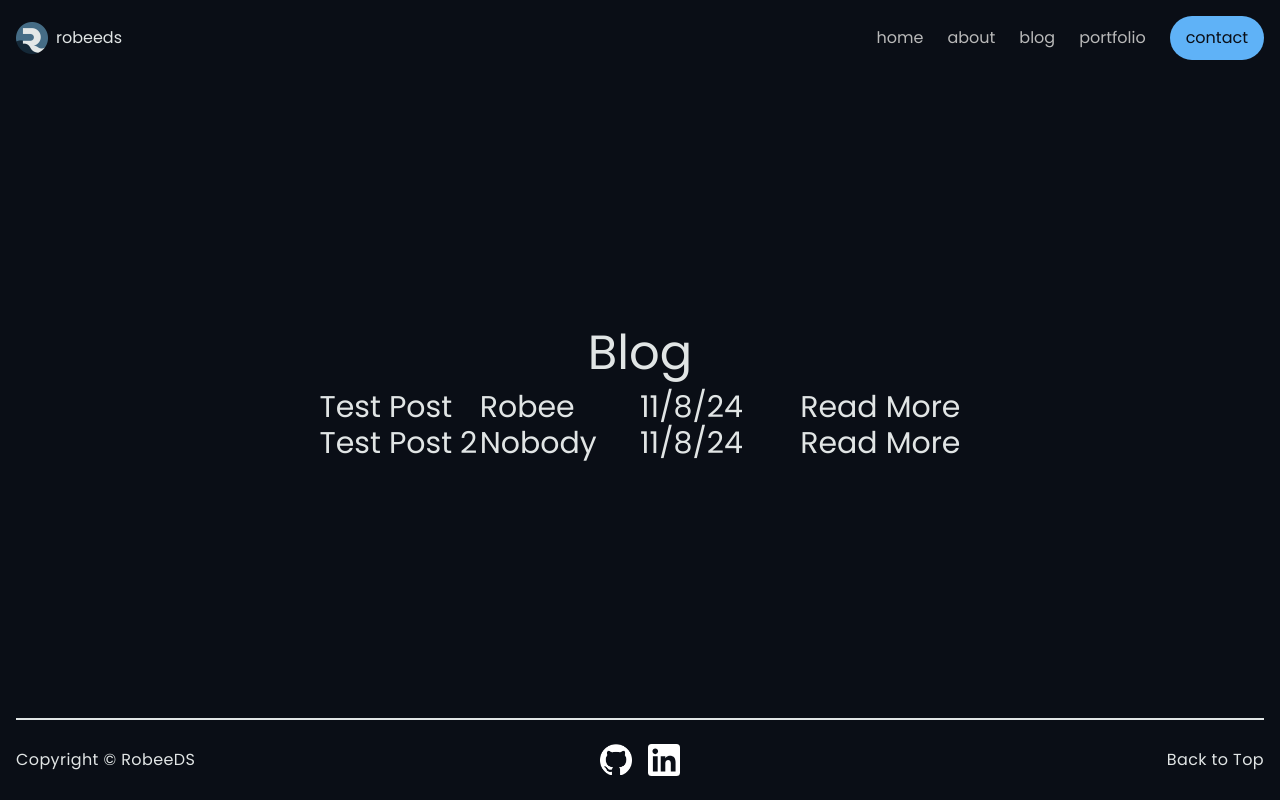
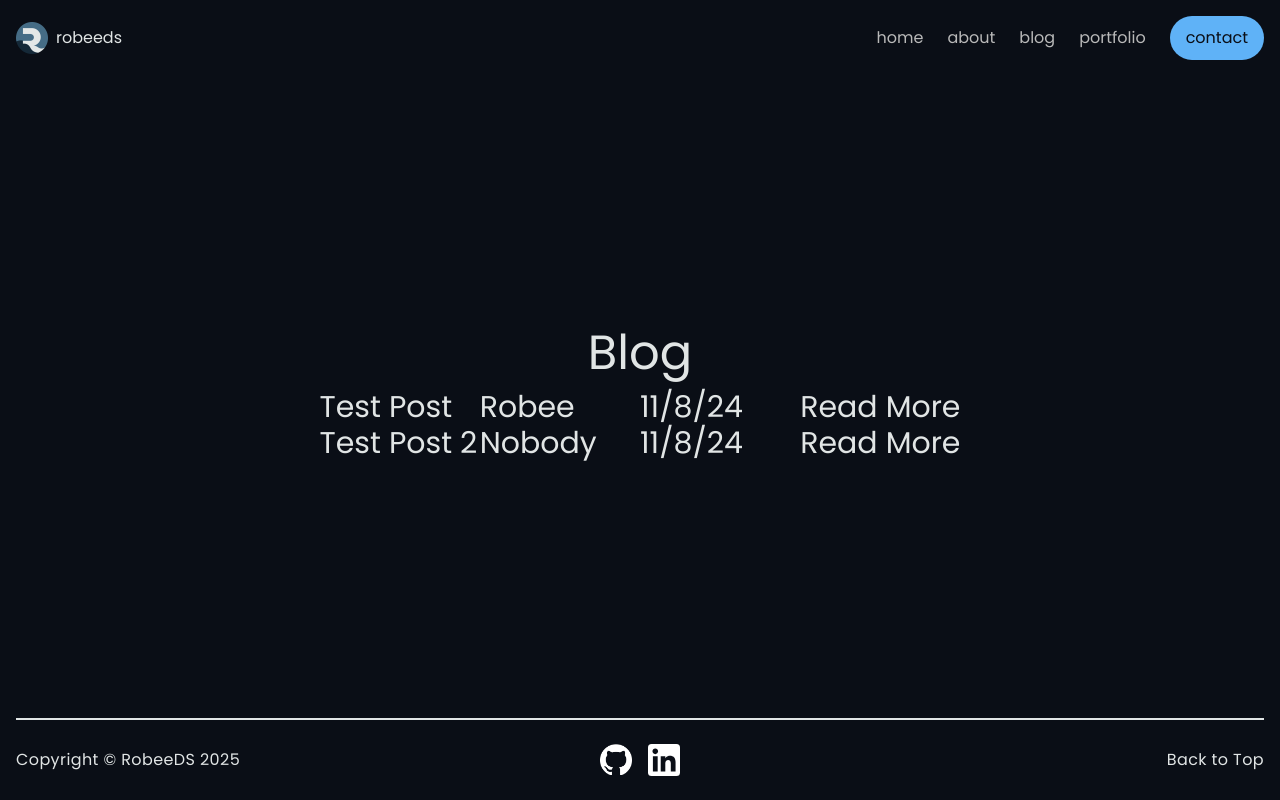
Before and after one commit to robeeds/robeeds.dev.old, a Next.js app: page /blog in a window 1280 px wide. Built offline with nearby package versions, Linux system fonts and the light colour scheme.

Commit message:
Updated Footer

```diff
--- a/src/app/ui/footer.tsx
+++ b/src/app/ui/footer.tsx
@@ -14,7 +14,7 @@ export default function Footer() {
                 {/* Copyright */}
                 <div className="flex flex-1 justify-center md:justify-start p-4 md:p-0">
 
-                    <p>Copyright © RobeeDS</p>
+                    <p>Copyright © RobeeDS 2025</p>
 
                 </div>
 
```
